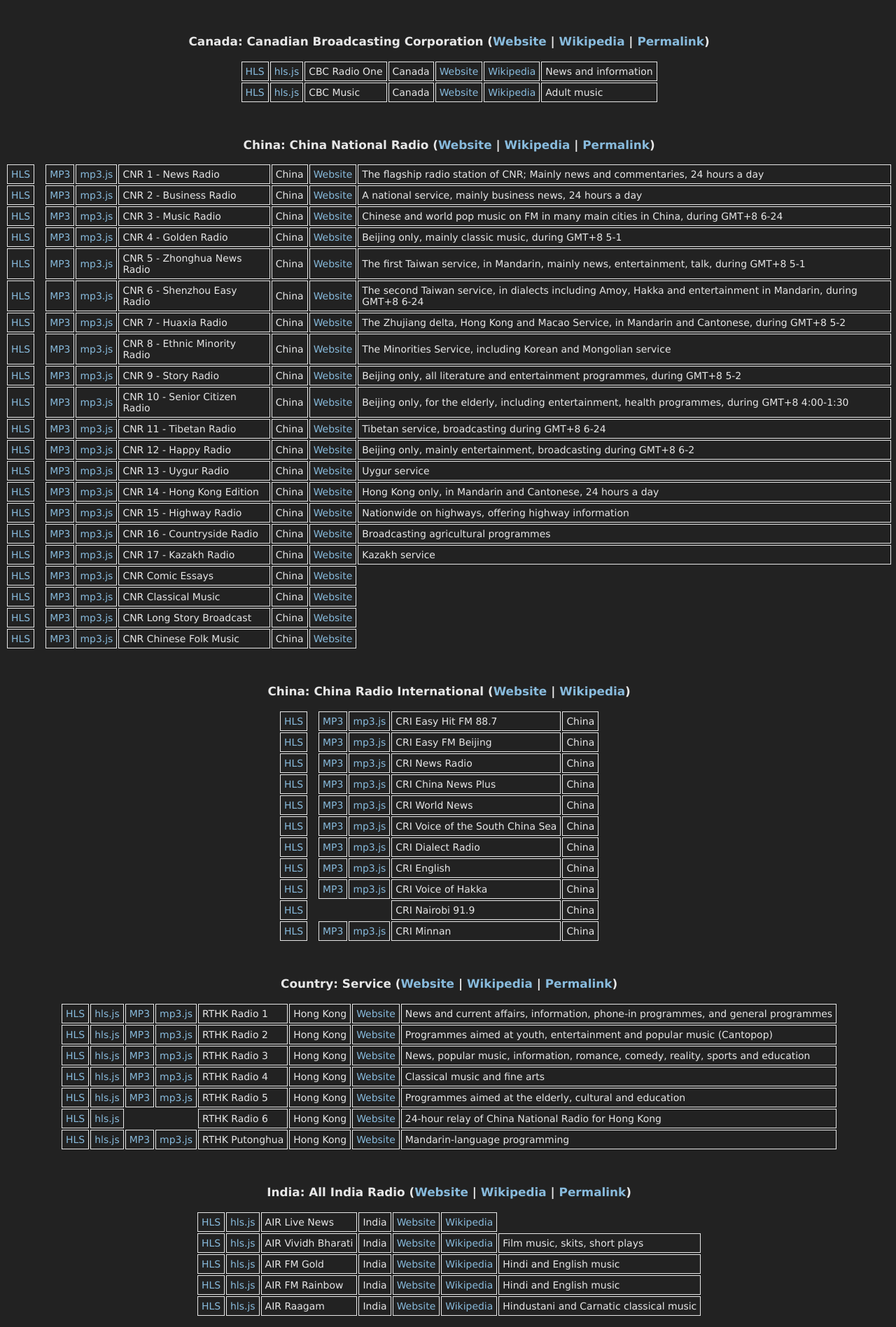
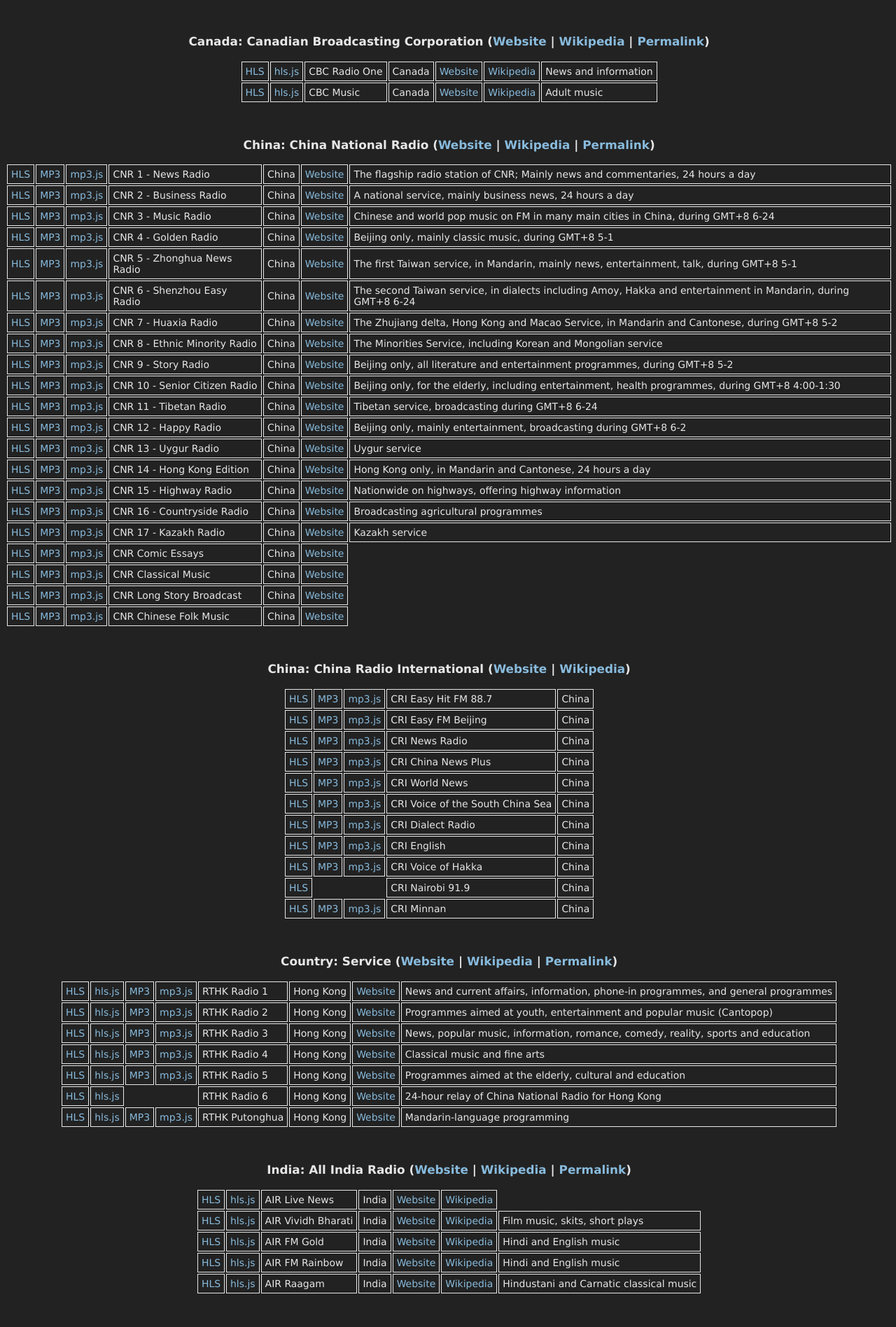
Before and after one commit to danburd/danburd.github.io, a Jekyll site: the page radio.html, which Jekyll copies as it is, in a window 1280 px wide. Shown: the part 1761-3658 px from the top of the page at 70% size. Built offline with Jekyll 4.4.1, drawn with Linux system fonts in a browser that asks for light colours.

Commit message:
Update radio.html

```diff
--- a/radio.html
+++ b/radio.html
@@ -576,7 +576,6 @@
 <table>
   <tr>
    <td><a href="http://ngcdn001.cnr.cn/live/zgzs/index.m3u8">HLS</a></td>
-   <td></td>
    <td><a href="http://http.qingting.fm/live/386/64k.mp3" type="audio/mpeg">MP3</a></td>
    <td><a href="/mp3js.html?stream=http://http.qingting.fm/live/386/64k.mp3">mp3.js</a></td>
    <td>CNR 1 - News Radio</td>
@@ -586,7 +585,6 @@
   </tr>
   <tr>
    <td><a href="http://ngcdn002.cnr.cn/live/jjzs/index.m3u8">HLS</a></td>
-   <td></td>
    <td><a href="http://http.qingting.fm/live/387/64k.mp3" type="audio/mpeg">MP3</a></td>
    <td><a href="/mp3js.html?stream=http://http.qingting.fm/live/387/64k.mp3">mp3.js</a></td>
    <td>CNR 2 - Business Radio</td>
@@ -596,7 +594,6 @@
   </tr>
   <tr>
    <td><a href="http://ngcdn003.cnr.cn/live/yyzs/index.m3u8">HLS</a></td>
-   <td></td>
    <td><a href="http://http.qingting.fm/live/388/64k.mp3" type="audio/mpeg">MP3</a></td>
    <td><a href="/mp3js.html?stream=http://http.qingting.fm/live/388/64k.mp3">mp3.js</a></td>
    <td>CNR 3 - Music Radio</td>
@@ -606,7 +603,6 @@
   </tr>
   <tr>
    <td><a href="http://ngcdn004.cnr.cn/live/dszs/index.m3u8">HLS</a></td>
-   <td></td>
    <td><a href="http://http.qingting.fm/live/389/64k.mp3" type="audio/mpeg">MP3</a></td>
    <td><a href="/mp3js.html?stream=http://http.qingting.fm/live/389/64k.mp3">mp3.js</a></td>
    <td>CNR 4 - Golden Radio</td>
@@ -616,7 +612,6 @@
   </tr>
   <tr>
    <td><a href="http://ngcdn005.cnr.cn/live/zhzs/index.m3u8">HLS</a></td>
-   <td></td>
    <td><a href="http://http.qingting.fm/live/390/64k.mp3" type="audio/mpeg">MP3</a></td>
    <td><a href="/mp3js.html?stream=http://http.qingting.fm/live/390/64k.mp3">mp3.js</a></td>
    <td>CNR 5 - Zhonghua News Radio</td>
@@ -626,7 +621,6 @@
   </tr>
   <tr>
    <td><a href="http://ngcdn006.cnr.cn/live/szzs/index.m3u8">HLS</a></td>
-   <td></td>
    <td><a href="http://http.qingting.fm/live/391/64k.mp3" type="audio/mpeg">MP3</a></td>
    <td><a href="/mp3js.html?stream=http://http.qingting.fm/live/391/64k.mp3">mp3.js</a></td>
    <td>CNR 6 - Shenzhou Easy Radio</td>
@@ -636,7 +630,6 @@
   </tr>
   <tr>
    <td><a href="http://ngcdn007.cnr.cn/live/hxzs/index.m3u8">HLS</a></td>
-   <td></td>
    <td><a href="http://http.qingting.fm/live/392/64k.mp3" type="audio/mpeg">MP3</a></td>
    <td><a href="/mp3js.html?stream=http://http.qingting.fm/live/392/64k.mp3">mp3.js</a></td>
    <td>CNR 7 - Huaxia Radio</td>
@@ -646,7 +639,6 @@
   </tr>
   <tr>
    <td><a href="http://ngcdn009.cnr.cn/live/mzzs/index.m3u8">HLS</a></td>
-   <td></td>
    <td><a href="http://http.qingting.fm/live/394/64k.mp3" type="audio/mpeg">MP3</a></td>
    <td><a href="/mp3js.html?stream=http://http.qingting.fm/live/394/64k.mp3">mp3.js</a></td>
    <td>CNR 8 - Ethnic Minority Radio</td>
@@ -656,7 +648,6 @@
   </tr>
   <tr>
    <td><a href="http://ngcdn010.cnr.cn/live/wyzs/index.m3u8">HLS</a></td>
-   <td></td>
    <td><a href="http://http.qingting.fm/live/395/64k.mp3" type="audio/mpeg">MP3</a></td>
    <td><a href="/mp3js.html?stream=http://http.qingting.fm/live/395/64k.mp3">mp3.js</a></td>
    <td>CNR 9 - Story Radio</td>
@@ -666,7 +657,6 @@
   </tr>
   <tr>
    <td><a href="http://ngcdn011.cnr.cn/live/lnzs/index.m3u8">HLS</a></td>
-   <td></td>
    <td><a href="http://http.qingting.fm/live/396/64k.mp3" type="audio/mpeg">MP3</a></td>
    <td><a href="/mp3js.html?stream=http://http.qingting.fm/live/396/64k.mp3">mp3.js</a></td>
    <td>CNR 10 - Senior Citizen Radio</td>
@@ -676,7 +666,6 @@
   </tr>
   <tr>
    <td><a href="http://ngcdn012.cnr.cn/live/zygb/index.m3u8">HLS</a></td>
-   <td></td>
    <td><a href="http://http.qingting.fm/live/397/64k.mp3" type="audio/mpeg">MP3</a></td>
    <td><a href="/mp3js.html?stream=http://http.qingting.fm/live/397/64k.mp3">mp3.js</a></td>
    <td>CNR 11 - Tibetan Radio</td>
@@ -686,7 +675,6 @@
   </tr>
   <tr>
    <td><a href="http://ngcdn014.cnr.cn/live/ylgb/index.m3u8">HLS</a></td>
-   <td></td>
    <td><a href="http://http.qingting.fm/live/398/64k.mp3" type="audio/mpeg">MP3</a></td>
    <td><a href="/mp3js.html?stream=http://http.qingting.fm/live/398/64k.mp3">mp3.js</a></td>
    <td>CNR 12 - Happy Radio</td>
@@ -696,7 +684,6 @@
   </tr>
   <tr>
    <td><a href="http://ngcdn013.cnr.cn/live/wygb/index.m3u8">HLS</a></td>
-   <td></td>
    <td><a href="http://http.qingting.fm/live/4988/64k.mp3" type="audio/mpeg">MP3</a></td>
    <td><a href="/mp3js.html?stream=http://http.qingting.fm/live/4988/64k.mp3">mp3.js</a></td>
    <td>CNR 13 - Uygur Radio</td>
@@ -706,7 +693,6 @@
   </tr>
   <tr>
    <td><a href="http://ngcdn008.cnr.cn/live/xgzs/index.m3u8">HLS</a></td>
-   <td></td>
    <td><a href="http://http.qingting.fm/live/4986/64k.mp3" type="audio/mpeg">MP3</a></td>
    <td><a href="/mp3js.html?stream=http://http.qingting.fm/live/4986/64k.mp3">mp3.js</a></td>
    <td>CNR 14 - Hong Kong Edition</td>
@@ -716,7 +702,6 @@
   </tr>
   <tr>
    <td><a href="http://ngcdn016.cnr.cn/live/gsgljtgb/index.m3u8">HLS</a></td>
-   <td></td>
    <td><a href="http://http.qingting.fm/live/4985/64k.mp3" type="audio/mpeg">MP3</a></td>
    <td><a href="/mp3js.html?stream=http://http.qingting.fm/live/4985/64k.mp3">mp3.js</a></td>
    <td>CNR 15 - Highway Radio</td>
@@ -726,7 +711,6 @@
   </tr>
   <tr>
    <td><a href="http://ngcdn017.cnr.cn/live/xczs/index.m3u8">HLS</a></td>
-   <td></td>
    <td><a href="http://http.qingting.fm/live/5039/64k.mp3" type="audio/mpeg">MP3</a></td>
    <td><a href="/mp3js.html?stream=http://http.qingting.fm/live/5039/64k.mp3">mp3.js</a></td>
    <td>CNR 16 - Countryside Radio</td>
@@ -736,7 +720,6 @@
   </tr>
   <tr>
    <td><a href="http://ngcdn025.cnr.cn/live/hygb/index.m3u8">HLS</a></td>
-   <td></td>
    <td><a href="http://http.qingting.fm/live/5022499/64k.mp3" type="audio/mpeg">MP3</a></td>
    <td><a href="/mp3js.html?stream=http://http.qingting.fm/live/5022499/64k.mp3">mp3.js</a></td>
    <td>CNR 17 - Kazakh Radio</td>
@@ -746,7 +729,6 @@
   </tr>
   <tr>
    <td><a href="http://ngcdn023.cnr.cn/live/xsxp/index.m3u8">HLS</a></td>
-   <td></td>
    <td><a href="http://http.qingting.fm/live/4990/64k.mp3" type="audio/mpeg">MP3</a></td>
    <td><a href="/mp3js.html?stream=http://http.qingting.fm/live/4990/64k.mp3">mp3.js</a></td>
    <td>CNR Comic Essays</td>
@@ -756,7 +738,6 @@
   </tr>
   <tr>
    <td><a href="http://ngcdn022.cnr.cn/live/gdyy/index.m3u8">HLS</a></td>
-   <td></td>
    <td><a href="http://http.qingting.fm/live/4993/64k.mp3" type="audio/mpeg">MP3</a></td>
    <td><a href="/mp3js.html?stream=http://http.qingting.fm/live/4993/64k.mp3">mp3.js</a></td>
    <td>CNR Classical Music</td>
@@ -766,7 +747,6 @@
   </tr>
   <tr>
    <td><a href="http://ngcdn024.cnr.cn/live/cplb/index.m3u8">HLS</a></td>
-   <td></td>
    <td><a href="http://http.qingting.fm/live/4992/64k.mp3" type="audio/mpeg">MP3</a></td>
    <td><a href="/mp3js.html?stream=http://http.qingting.fm/live/4992/64k.mp3">mp3.js</a></td>
    <td>CNR Long Story Broadcast</td>
@@ -776,7 +756,6 @@
   </tr>
   <tr>
    <td><a href="http://ngcdn021.cnr.cn/live/zgmy/index.m3u8">HLS</a></td>
-   <td></td>
    <td><a href="http://http.qingting.fm/live/4991/64k.mp3" type="audio/mpeg">MP3</a></td>
    <td><a href="/mp3js.html?stream=http://http.qingting.fm/live/4991/64k.mp3">mp3.js</a></td>
    <td>CNR Chinese Folk Music</td>
@@ -791,7 +770,6 @@
 <table>
   <tr>
    <td><a href="https://cri-lh.akamaihd.net/i/cri887_1@183455/master.m3u8">HLS</a></td>
-   <td></td>
    <td><a href="http://http.qingting.fm/live/1007/64k.mp3" type="audio/mpeg">MP3</a></td>
    <td><a href="/mp3js.html?stream=http://http.qingting.fm/live/1007/64k.mp3">mp3.js</a></td>
    <td>CRI Easy Hit FM 88.7</td>
@@ -801,7 +779,6 @@
   </tr>
   <tr>
    <td><a href="https://cri-lh.akamaihd.net/i/cri915_1@183456/master.m3u8">HLS</a></td>
-   <td></td>
    <td><a href="http://http.qingting.fm/live/1006/64k.mp3" type="audio/mpeg">MP3</a></td>
    <td><a href="/mp3js.html?stream=http://http.qingting.fm/live/1006/64k.mp3">mp3.js</a></td>
    <td>CRI Easy FM Beijing</td>
@@ -811,7 +788,6 @@
   </tr>
   <tr>
    <td><a href="https://cri-lh.akamaihd.net/i/cri905_1@183457/master.m3u8">HLS</a></td>
-   <td></td>
    <td><a href="http://http.qingting.fm/live/1005/64k.mp3" type="audio/mpeg">MP3</a></td>
    <td><a href="/mp3js.html?stream=http://http.qingting.fm/live/1005/64k.mp3">mp3.js</a></td>
    <td>CRI News Radio</td>
@@ -821,7 +797,6 @@
   </tr>
   <tr>
    <td><a href="https://am846-lh.akamaihd.net/i/am846_1@301569/master.m3u8">HLS</a></td>
-   <td></td>
    <td><a href="http://http.qingting.fm/live/4584/64k.mp3" type="audio/mpeg">MP3</a></td>
    <td><a href="/mp3js.html?stream=http://http.qingting.fm/live/4584/64k.mp3">mp3.js</a></td>
    <td>CRI China News Plus</td>
@@ -831,7 +806,6 @@
   </tr>
   <tr>
    <td><a href="https://hyhq-lh.akamaihd.net/i/hyhq_1@381074/master.m3u8">HLS</a></td>
-   <td></td>
    <td><a href="http://http.qingting.fm/live/4995/64k.mp3" type="audio/mpeg">MP3</a></td>
    <td><a href="/mp3js.html?stream=http://http.qingting.fm/live/4995/64k.mp3">mp3.js</a></td>
    <td>CRI World News</td>
@@ -841,7 +815,6 @@
   </tr>
   <tr>
    <td><a href="https://nhzs-lh.akamaihd.net/i/nhzs_1@381075/master.m3u8">HLS</a></td>
-   <td></td>
    <td><a href="http://http.qingting.fm/live/20402/64k.mp3" type="audio/mpeg">MP3</a></td>
    <td><a href="/mp3js.html?stream=http://http.qingting.fm/live/20402/64k.mp3">mp3.js</a></td>
    <td>CRI Voice of the South China Sea</td>
@@ -851,7 +824,6 @@
   </tr>
   <tr>
    <td><a href="https://hxfh-lh.akamaihd.net/i/hxfh_1@397568/master.m3u8">HLS</a></td>
-   <td></td>
    <td><a href="http://http.qingting.fm/live/1734855/64k.mp3" type="audio/mpeg">MP3</a></td>
    <td><a href="/mp3js.html?stream=http://http.qingting.fm/live/1734855/64k.mp3">mp3.js</a></td>
    <td>CRI Dialect Radio</td>
@@ -861,7 +833,6 @@
   </tr>
   <tr>
    <td><a href="https://hxfh-lh.akamaihd.net/i/hxfh_1@397568/master.m3u8">HLS</a></td>
-   <td></td>
    <td><a href="http://http.qingting.fm/live/4584/64k.mp3" type="audio/mpeg">MP3</a></td>
    <td><a href="/mp3js.html?stream=">mp3.js</a></td>
    <td>CRI English</td>
@@ -871,7 +842,6 @@
   </tr>
   <tr>
    <td><a href="https://hakka-lh.akamaihd.net/i/hakka_1@397574/master.m3u8">HLS</a></td>
-   <td></td>
    <td><a href="http://http.qingting.fm/live/1001/64k.mp3" type="audio/mpeg">MP3</a></td>
    <td><a href="/mp3js.html?stream=http://http.qingting.fm/live/1001/64k.mp3">mp3.js</a></td>
    <td>CRI Voice of Hakka</td>
@@ -883,7 +853,6 @@
    <td><a href="https://kenya-lh.akamaihd.net/i/kenya_1@397575/master.m3u8">HLS</a></td>
    <td></td>
    <td></td>
-   <td></td>
    <td>CRI Nairobi 91.9</td>
    <td>China</td>
    <td></td>
@@ -891,7 +860,6 @@
   </tr>
   <tr>
    <td><a href="https://minnan-lh.akamaihd.net/i/minnan_1@397576/master.m3u8">HLS</a></td>
-   <td></td>
    <td><a href="http://http.qingting.fm/live/1002/64k.mp3" type="audio/mpeg">MP3</a></td>
    <td><a href="/mp3js.html?stream=http://http.qingting.fm/live/1002/64k.mp3">mp3.js</a></td>
    <td>CRI Minnan</td>
@@ -1153,8 +1121,6 @@
   <tr>
    <td><a href="https://www.soundvideostar.com/live/_definst_/rti3/playlist.m3u8">HLS</a></td>
    <td><a href="/hlsjsaudio.html?stream=https://www.soundvideostar.com/live/_definst_/rti3/playlist.m3u8">hls.js</a></td>
-   <td></td>
-   <td></td>
    <td>國語線上收聽</td>
    <td>Taiwan</td>
    <td><a href="https://www.rti.org.tw/">Website</a></td>
@@ -1163,8 +1129,6 @@
   <tr>
    <td><a href="https://www.soundvideostar.com/live/_definst_/rti4/playlist.m3u8">HLS</a></td>
    <td><a href="/hlsjsaudio.html?stream=https://www.soundvideostar.com/live/_definst_/rti4/playlist.m3u8">hls.js</a></td>
-   <td></td>
-   <td></td>
    <td>央廣音樂網</td>
    <td>Taiwan</td>
    <td><a href="https://www.rti.org.tw/">Website</a></td>
@@ -1173,8 +1137,6 @@
   <tr>
    <td><a href="https://www.soundvideostar.com/live/_definst_/rti5/playlist.m3u8">HLS</a></td>
    <td><a href="/hlsjsaudio.html?stream=https://www.soundvideostar.com/live/_definst_/rti5/playlist.m3u8">hls.js</a></td>
-   <td></td>
-   <td></td>
    <td>亞洲語言Live</td>
    <td>Taiwan</td>
    <td><a href="https://www.rti.org.tw/">Website</a></td>
@@ -1183,8 +1145,6 @@
   <tr>
    <td><a href="https://www.soundvideostar.com/live/_definst_/rti6/playlist.m3u8">HLS</a></td>
    <td><a href="/hlsjsaudio.html?stream=https://www.soundvideostar.com/live/_definst_/rti6/playlist.m3u8">hls.js</a></td>
-   <td></td>
-   <td></td>
    <td>閩客粵語和歐美外語Live</td>
    <td>Taiwan</td>
    <td><a href="https://www.rti.org.tw/">Website</a></td>
@@ -1193,8 +1153,6 @@
   <tr>
    <td><a href="https://www.soundvideostar.com/live/_definst_/hakkaradio/playlist.m3u8">HLS</a></td>
    <td><a href="/hlsjsaudio.html?stream=https://www.soundvideostar.com/live/_definst_/hakkaradio/playlist.m3u8">hls.js</a></td>
-   <td></td>
-   <td></td>
    <td>講客電台Live</td>
    <td>Taiwan</td>
    <td><a href="https://www.rti.org.tw/">Website</a></td>
```
